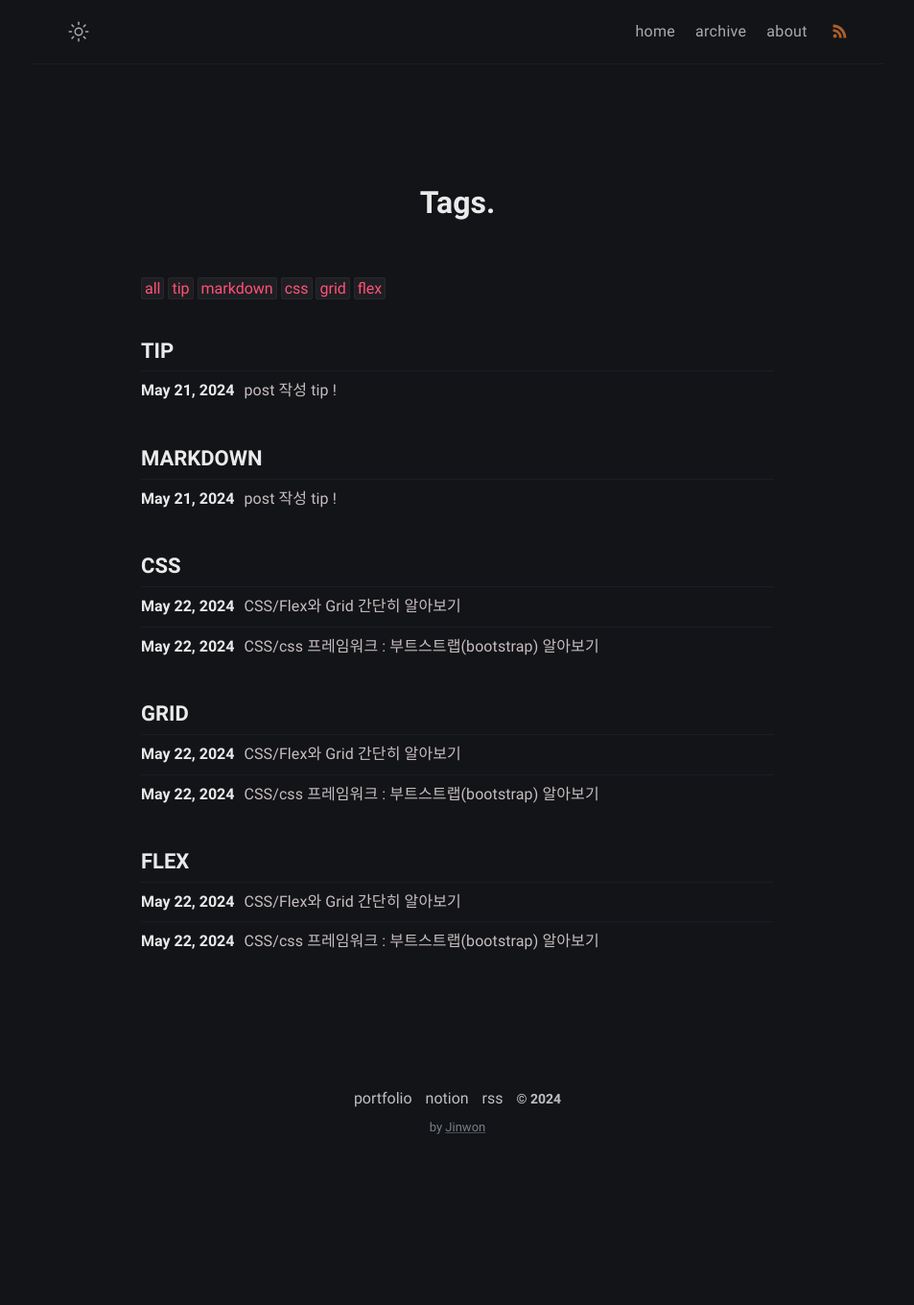
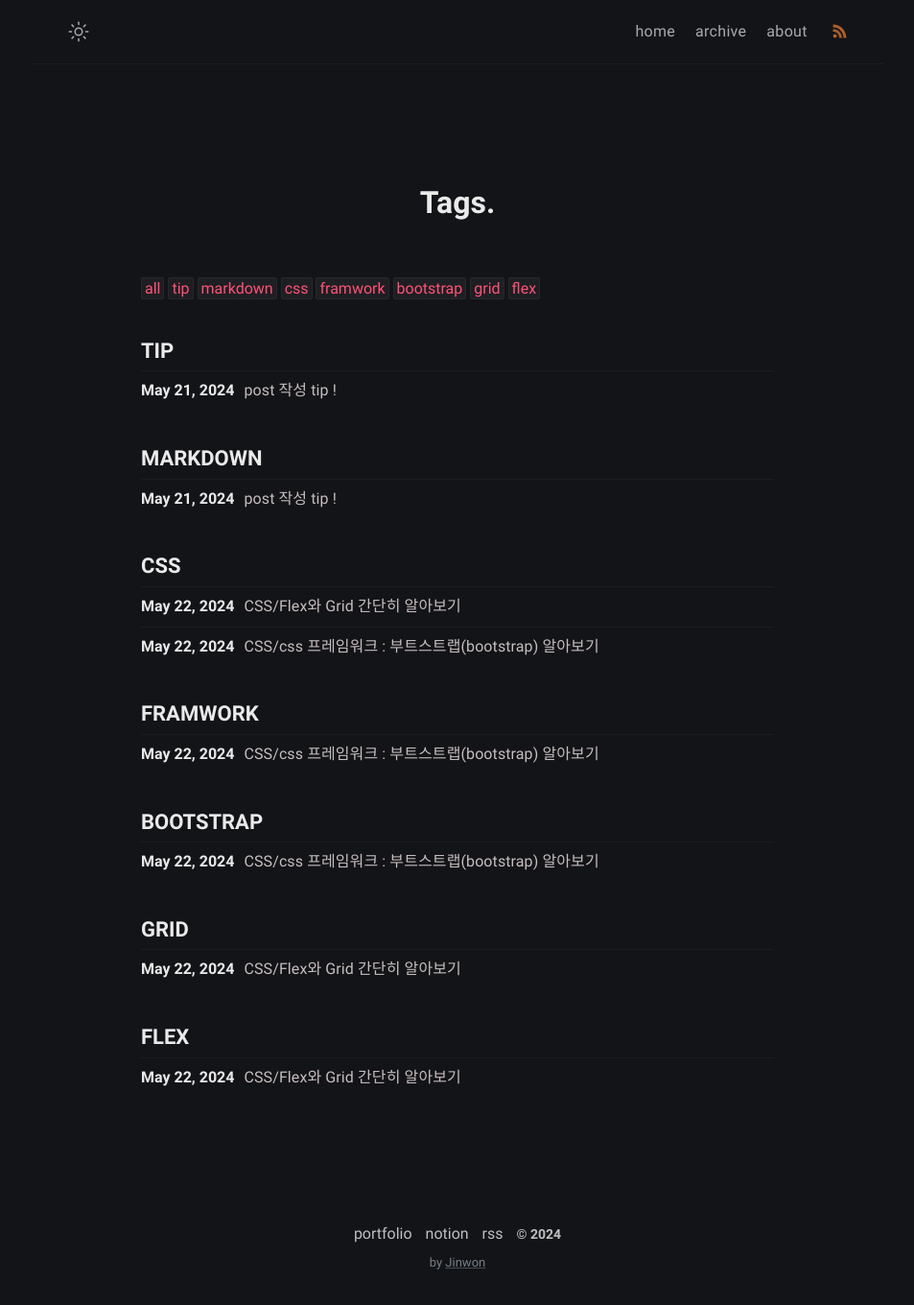
Before and after one commit to JinwonShen/JinwonShen.github.io, a Jekyll site: the page built from tags.html, in a window 1280 px wide. Shown: the whole page at 96% size, without its empty margins (163-1116 px from the left). Built offline with Jekyll 4.4.1, drawn with Linux system fonts in a browser that asks for light colours; before the commit the page ends 1219 px from its top, so only the background shows below that.

Commit message:
posts/css-bootstrap

```diff
--- a/_posts/css-bootstrap/2024-05-23-css-bootstrap.md
+++ b/_posts/css-bootstrap/2024-05-23-css-bootstrap.md
@@ -6,6 +6,6 @@ categories: notice
 usemathjax: true
 tag:
   - css
-  - grid
-  - flex
+  - framwork
+  - bootstrap
 ---
```
